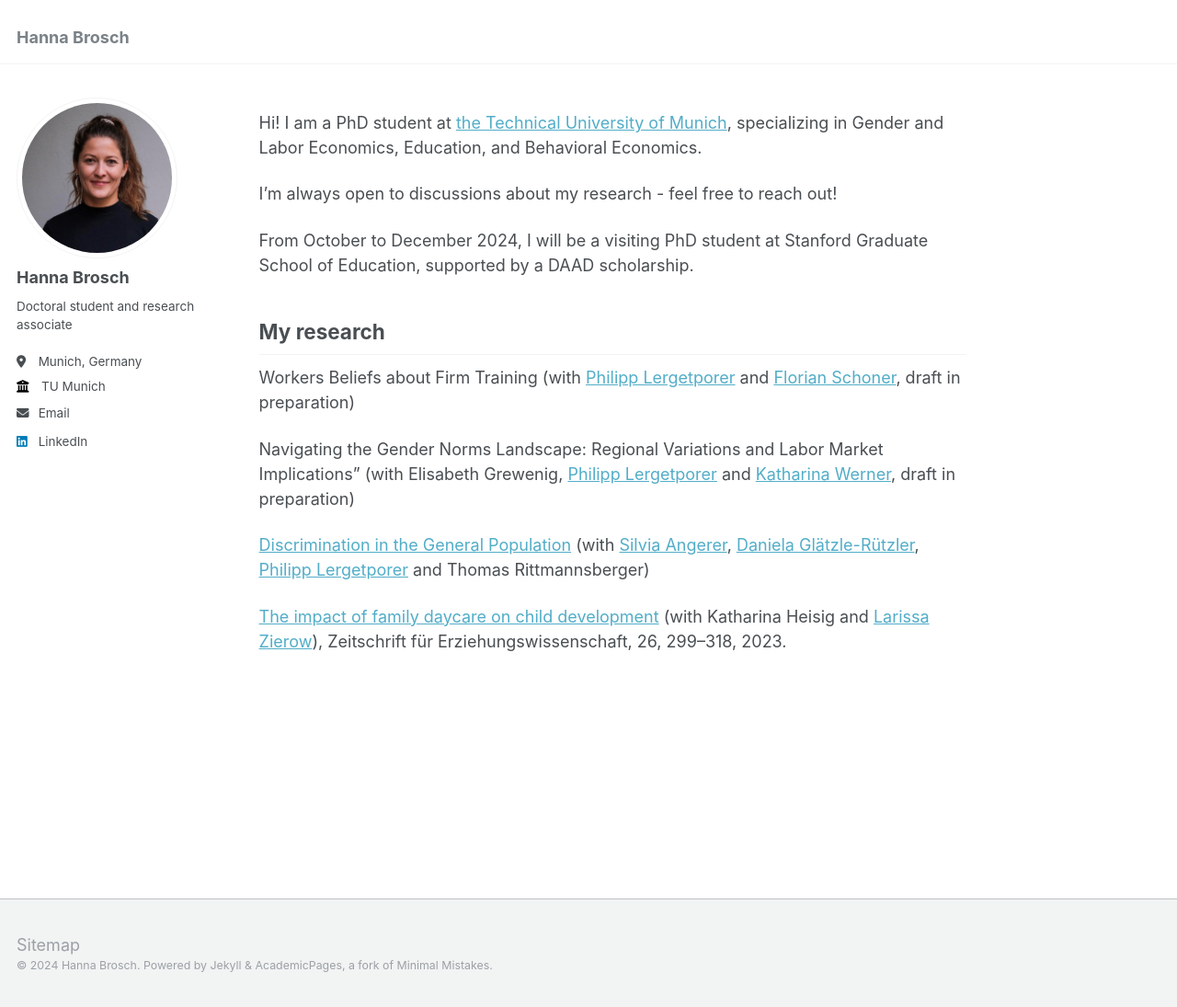
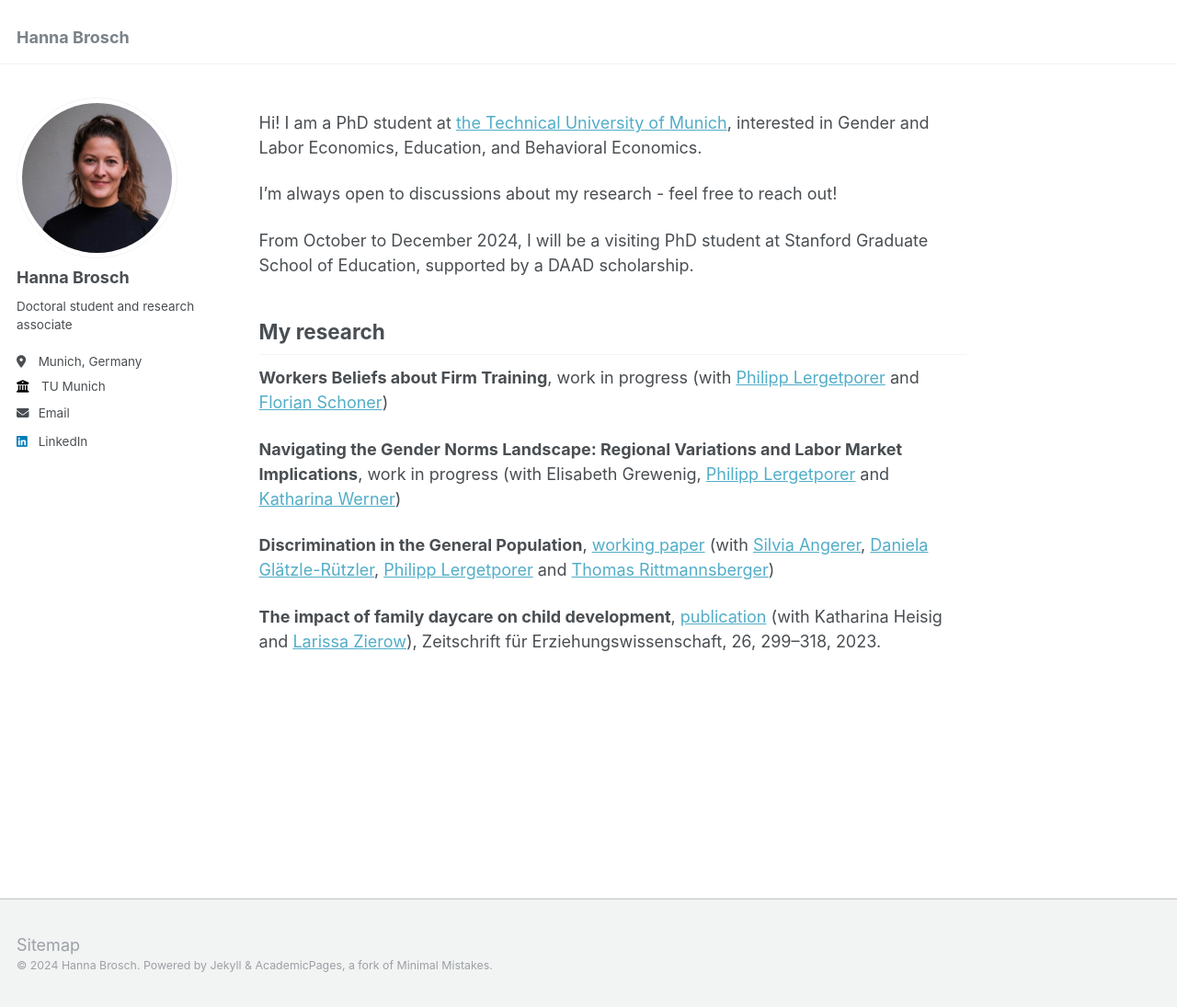
Before and after one commit to HannaBrosch/hannabrosch.github.io, a Jekyll site: the page built from _pages/about.md, in a window 1280 px wide and 1095 px high. Shown: the whole window at 92% size. Built offline with Jekyll 4.4.1, drawn with Linux system fonts in a browser that asks for light colours.

Commit message:
Update about.md

```diff
--- a/_pages/about.md
+++ b/_pages/about.md
@@ -7,7 +7,7 @@ redirect_from:
   - /about.html
 ---
 
-Hi! I am a PhD student at [the Technical University of Munich](https://www.mgt.tum.de/global-center-for-family-enterprise/prof-dr-philipp-lergetporer), specializing in Gender and Labor Economics, Education, and Behavioral Economics.
+Hi! I am a PhD student at [the Technical University of Munich](https://www.mgt.tum.de/global-center-for-family-enterprise/prof-dr-philipp-lergetporer), interested in Gender and Labor Economics, Education, and Behavioral Economics.
 
 I’m always open to discussions about my research - feel free to reach out!
 
@@ -17,10 +17,10 @@ From October to December 2024, I will be a visiting PhD student at Stanford Grad
 
 My research
 ------
-Workers Beliefs about Firm Training (with [Philipp Lergetporer](https://sites.google.com/lergetporer.at/philipplergetporereconomics) and [Florian Schoner](https://www.ifo.de/schoner-f), draft in preparation)
+**Workers Beliefs about Firm Training**, work in progress (with [Philipp Lergetporer](https://sites.google.com/lergetporer.at/philipplergetporereconomics) and [Florian Schoner](https://www.ifo.de/schoner-f))
 
-Navigating the Gender Norms Landscape: Regional Variations and Labor Market Implications" (with Elisabeth Grewenig, [Philipp Lergetporer](https://sites.google.com/lergetporer.at/philipplergetporereconomics) and [Katharina Werner](https://sites.google.com/view/wernerkatharina/home?authuser=0), draft in preparation)
+**Navigating the Gender Norms Landscape: Regional Variations and Labor Market Implications**, work in progress (with Elisabeth Grewenig, [Philipp Lergetporer](https://sites.google.com/lergetporer.at/philipplergetporereconomics) and [Katharina Werner](https://sites.google.com/view/wernerkatharina/home?authuser=0))
 
-[Discrimination in the General Population](https://www.iza.org/publications/dp/16984/discrimination-in-the-general-population) (with [Silvia Angerer](https://sites.google.com/umit.at/silvia-angerer/home), [Daniela Glätzle-Rützler](https://sites.google.com/view/daniela-glaetzle-ruetzler/), [Philipp Lergetporer](https://sites.google.com/lergetporer.at/philipplergetporereconomics) and Thomas Rittmannsberger)
+**Discrimination in the General Population**, [working paper](https://www.iza.org/publications/dp/16984/discrimination-in-the-general-population) (with [Silvia Angerer](https://sites.google.com/umit.at/silvia-angerer/home), [Daniela Glätzle-Rützler](https://sites.google.com/view/daniela-glaetzle-ruetzler/), [Philipp Lergetporer](https://sites.google.com/lergetporer.at/philipplergetporereconomics) and [Thomas Rittmannsberger](https://sites.google.com/view/thomasrittmannsberger/home?authuser=0))
 
-[The impact of family daycare on child development](https://link.springer.com/article/10.1007/s11618-023-01150-2) (with Katharina Heisig and [Larissa Zierow](https://sites.google.com/view/larissa-zierow/home?authuser=0)), Zeitschrift für Erziehungswissenschaft, 26, 299–318, 2023.
+**The impact of family daycare on child development**, [publication](https://link.springer.com/article/10.1007/s11618-023-01150-2) (with Katharina Heisig and [Larissa Zierow](https://sites.google.com/view/larissa-zierow/home?authuser=0)), Zeitschrift für Erziehungswissenschaft, 26, 299–318, 2023.
```
